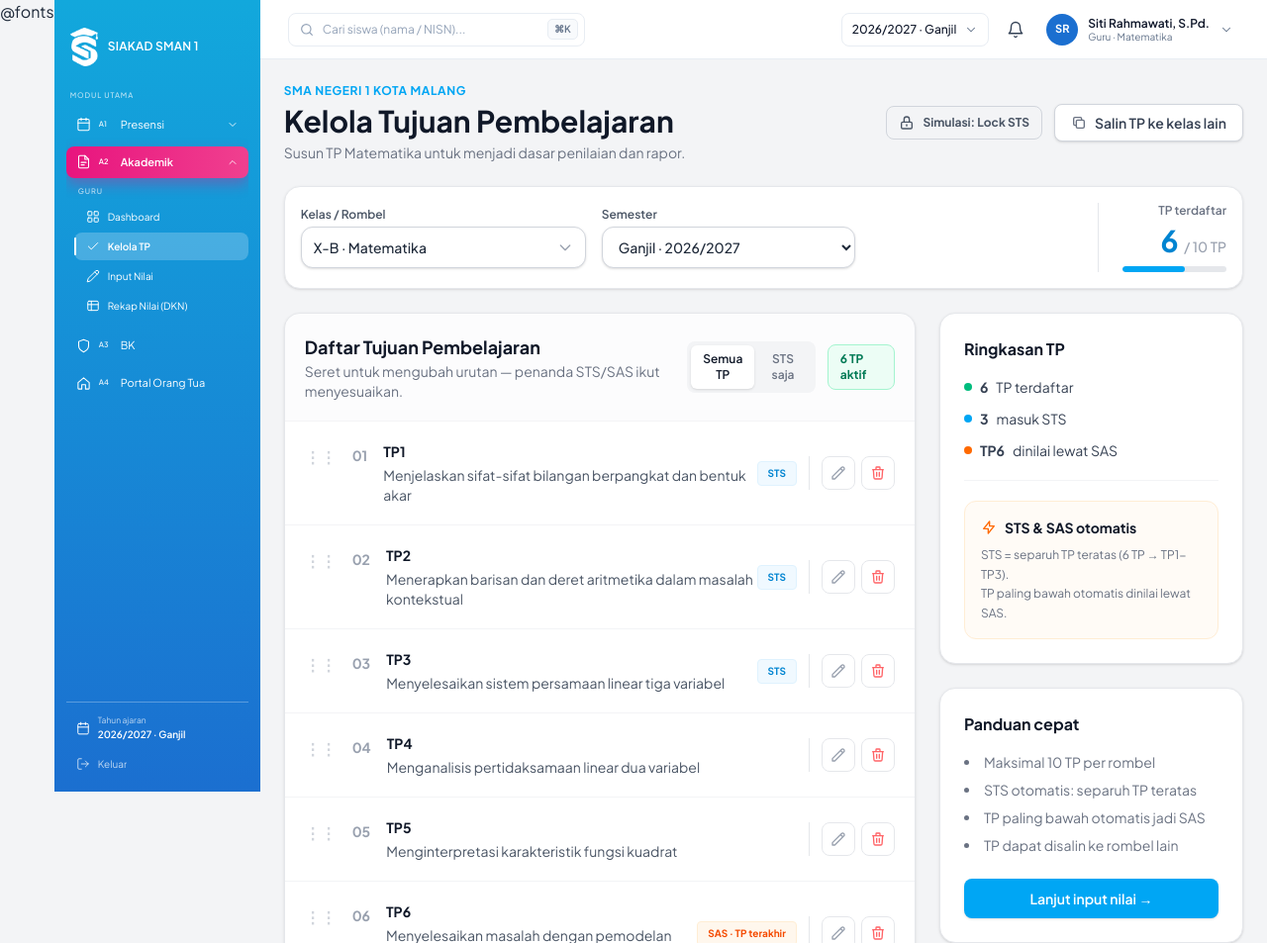
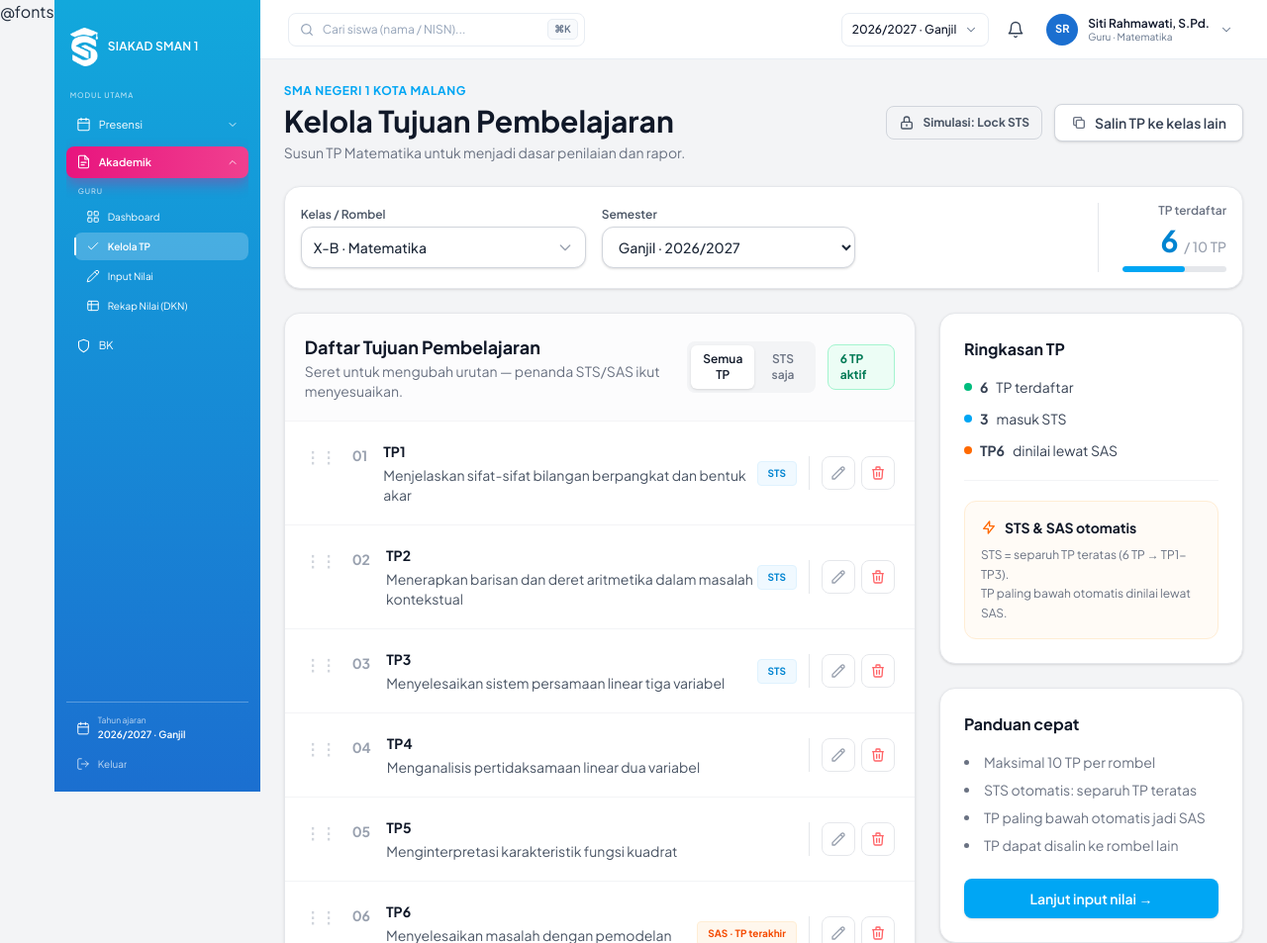
Before and after one commit to theresiaherrich/Nava, a Laravel app: page /guru/tp in a window 1280 px wide. Shown: the top 953 px of the page at 99% size. Run offline with Laravel 12, Linux system fonts and the light colour scheme; the visitor is signed in with stand-in values (Sample User, id 1); style sheets or scripts are compiled from the project's sources; parts of the project's set-up code (start-up, migrations or seed data) failed here and were passed over.

Commit message:
Sidebar: sembunyikan kode modul dan keluarkan Portal Orang Tua
Menindaklanjuti masukan tim:
- Kode modul A1/A2/A3 tidak ditampilkan lagi, cukup nama modulnya
  (disembunyikan lewat app.css, komponen sidebar tidak diubah).
- Portal Orang Tua tidak masuk sidebar karena orang tua memakai web
  tersendiri.

Co-Authored-By: Claude Opus 5.5 <noreply@anthropic.com>

```diff
--- a/app/Support/Navigation.php
+++ b/app/Support/Navigation.php
@@ -93,8 +93,11 @@ class Navigation
     }
 
     /**
-     * Menu lengkap (A1–A4) dalam format prop `menu` komponen sidebar.
-     * Item A2 yang halamannya belum dibuat (route belum terdaftar) disembunyikan.
+     * Menu sidebar dalam format prop `menu` komponen sidebar.
+     * - Item A2 yang halamannya belum dibuat (route belum terdaftar) disembunyikan.
+     * - Portal Orang Tua (A4) tidak masuk sidebar: orang tua memakai web tersendiri.
+     * - Kode modul (A1, A2, …) tetap dikirim karena dibutuhkan komponen, tetapi
+     *   disembunyikan lewat CSS (lihat resources/css/app.css).
      */
     public static function menu(string $peran): array
     {
@@ -105,7 +108,6 @@ class Navigation
             ['code' => 'A1', 'label' => 'Presensi', 'icon' => 'calendar', 'sub_title' => 'Presensi', 'items' => self::presensi($peran)],
             ['code' => 'A2', 'label' => 'Akademik', 'icon' => 'file', 'sub_title' => $a2['judul'], 'items' => $tersedia],
             ['code' => 'A3', 'label' => 'BK', 'icon' => 'shield', 'href' => '#'],
-            ['code' => 'A4', 'label' => 'Portal Orang Tua', 'icon' => 'home', 'href' => '#'],
         ];
     }
 
--- a/resources/css/app.css
+++ b/resources/css/app.css
@@ -76,6 +76,11 @@ body .sb button {
     font-family: var(--font-sans);
 }
 
+/* Kode modul (A1, A2, A3) tidak ditampilkan di sidebar — cukup nama modulnya. */
+body .sb .sb-item__code {
+    display: none;
+}
+
 @layer base {
     [x-cloak] {
         display: none !important;
```
